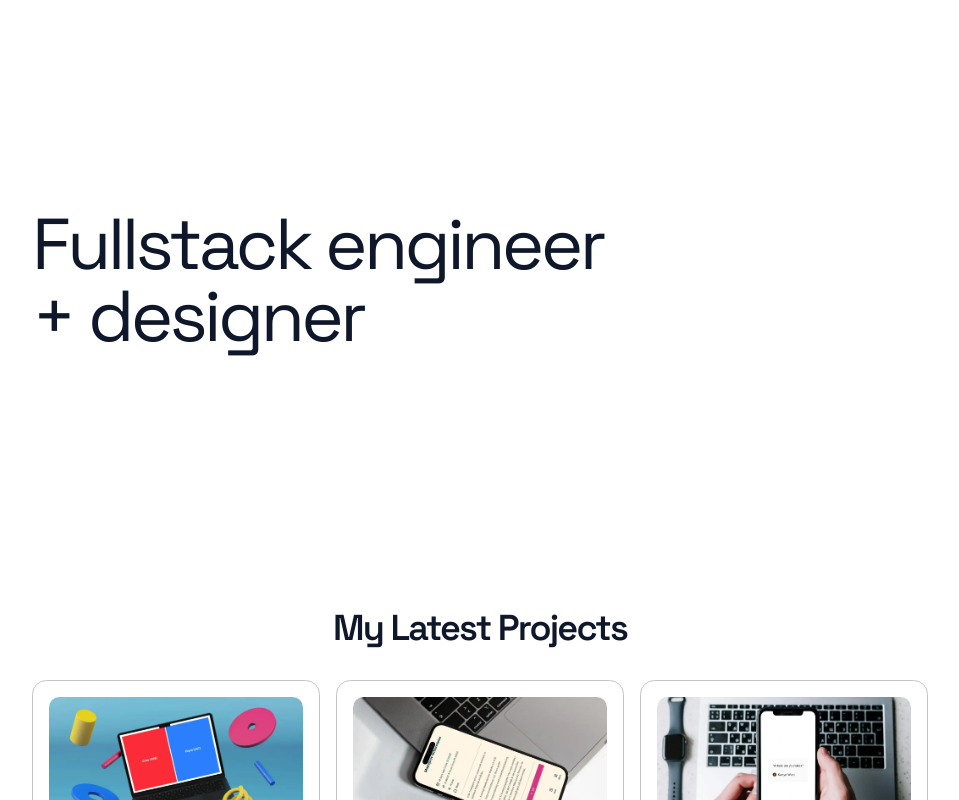
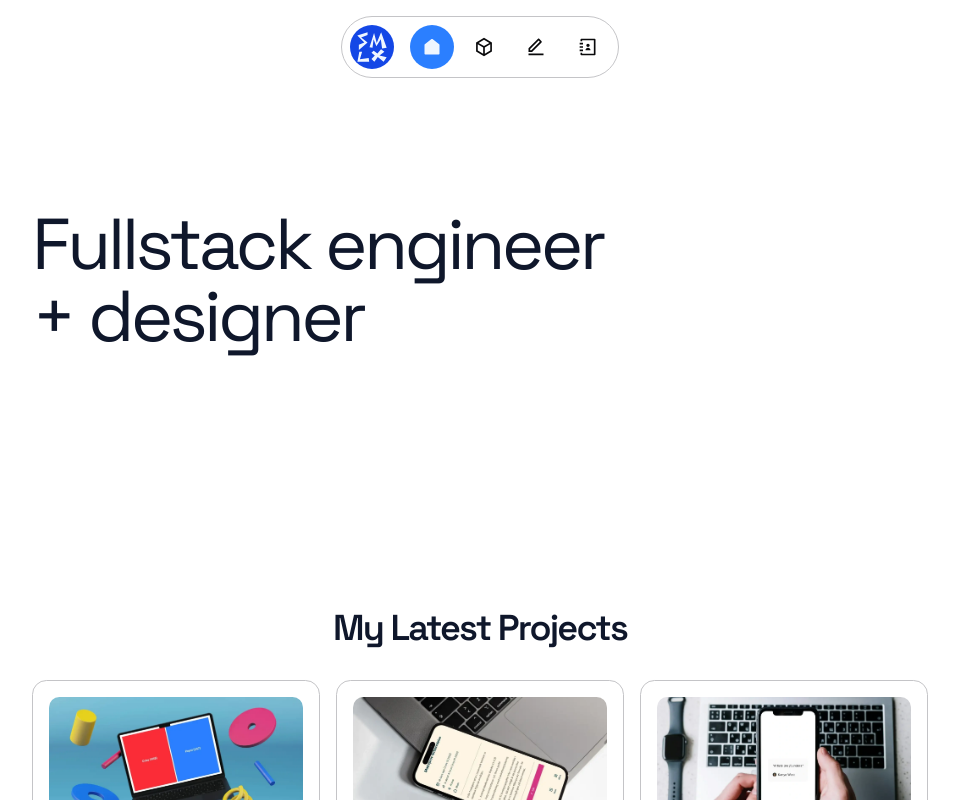
Before and after one commit to smlxdesign/portfolio, a Next.js app: page / in a window 1280 px wide. Shown: the top 800 px of the page, without its empty margins (160-1119 px from the left). Built offline with nearby package versions, Linux system fonts and the light colour scheme; no server answers.

Commit message:
feat: create navbar component

```diff
--- a/src/app/page.tsx
+++ b/src/app/page.tsx
@@ -1,5 +1,6 @@
 import Image from "next/image";
 import Link from "next/link";
+import { Navbar } from "~/components/navbar";
 import { Contact } from "~/components/sections/contact";
 import { Footer } from "~/components/sections/footer";
 import { Hero } from "~/components/sections/hero";
@@ -31,6 +32,7 @@ function SkillsList(props: { category: string; skills: string[] }) {
 export default function HomePage() {
 	return (
 		<div className="flex flex-col">
+			<Navbar />
 			<main>
 				<Hero>
 					Fullstack engineer
--- /dev/null
+++ b/src/components/navbar.tsx
@@ -0,0 +1,82 @@
+"use client";
+
+import {
+	type RemixiconComponentType,
+	RiBox3Fill,
+	RiBox3Line,
+	RiContactsBook3Fill,
+	RiContactsBook3Line,
+	RiEditFill,
+	RiEditLine,
+	RiHomeFill,
+	RiHomeLine,
+} from "@remixicon/react";
+import Image from "next/image";
+import type { LinkProps } from "next/link";
+import Link from "next/link";
+import { usePathname } from "next/navigation";
+import type { ReactNode } from "react";
+import logo from "~/assets/logo.svg";
+import { cn } from "~/lib/utils";
+
+export function Navbar() {
+	function NavbarItem(
+		props: LinkProps & {
+			icon: { fill: RemixiconComponentType; line: RemixiconComponentType };
+			children: ReactNode;
+		},
+	) {
+		const pathname = usePathname();
+
+		const active = props.href === pathname;
+
+		return (
+			<Link
+				href={props.href}
+				className={cn(
+					"rounded-full p-3",
+					active
+						? "bg-primary text-primary-foreground"
+						: "hover:bg-secondary hover:text-secondary-foreground",
+				)}
+			>
+				{active ? (
+					<props.icon.fill className="size-5" />
+				) : (
+					<props.icon.line className="size-5" />
+				)}
+				<span className="sr-only">{props.children}</span>
+			</Link>
+		);
+	}
+
+	return (
+		<nav className="-translate-x-1/2 fixed top-4 left-1/2 z-100 flex gap-2 rounded-full border bg-white p-2">
+			<Link href="/">
+				<Image
+					src={logo}
+					alt="SMLX Design Logo"
+					className="mr-2 size-11 rounded-full"
+				/>
+			</Link>
+			<NavbarItem href="/" icon={{ fill: RiHomeFill, line: RiHomeLine }}>
+				Home
+			</NavbarItem>
+			<NavbarItem
+				href="/products"
+				icon={{ fill: RiBox3Fill, line: RiBox3Line }}
+			>
+				Products
+			</NavbarItem>
+			<NavbarItem href="/blog/" icon={{ fill: RiEditFill, line: RiEditLine }}>
+				Blog
+			</NavbarItem>
+			<NavbarItem
+				href="/contact"
+				icon={{ fill: RiContactsBook3Fill, line: RiContactsBook3Line }}
+			>
+				Contact
+			</NavbarItem>
+		</nav>
+	);
+}
```
